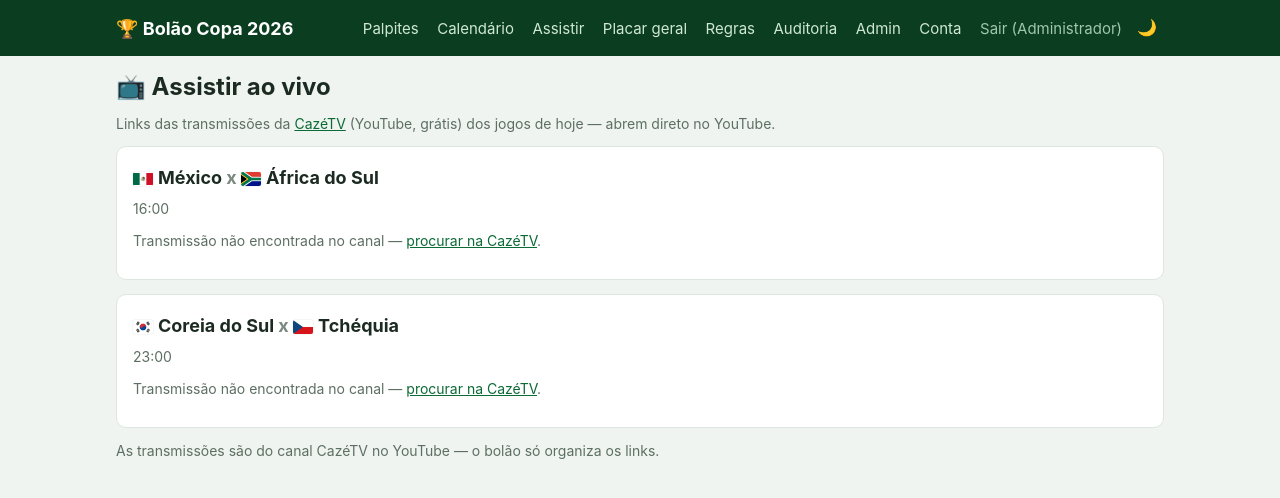
After one commit to Felipe-Meneguzzi/bolao, a Flask app: page /assistir in a window 1280 px wide. The commit adds this page. Shown: the top 498 px of the page. Run offline with Flask 3, Linux system fonts and the light colour scheme; the visitor is signed in with stand-in values (Sample User, id 1); data comes from the database, SQL or seed files in the repository.

Commit message:
:sparkles: feat(assistir): cria aba com links das transmissões da CazéTV

```diff
--- /dev/null
+++ b/templates/assistir.html
@@ -0,0 +1,38 @@
+{% extends 'base.html' %}
+{% block title %}Assistir ao vivo — Bolão Copa 2026{% endblock %}
+{% block content %}
+<h1>📺 Assistir ao vivo</h1>
+<p class="muted">Links das transmissões da <a href="{{ canal }}" target="_blank" rel="noopener">CazéTV</a>
+(YouTube, grátis) dos jogos de hoje — abrem direto no YouTube.</p>
+
+{% for c in cards %}
+<section class="card jogo-tv">
+  <div class="jogo-tv-head">
+    <h2>{{ team_label(c.team1) }} <span class="x">x</span> {{ team_label(c.team2) }}</h2>
+    <span class="muted">{{ c.kickoff[11:16] }}
+      {% if c.score1 is not none %} · encerrado {{ c.score1 }}x{{ c.score2 }}
+      {% elif c.live and c.live.state == 'in' %} · <span class="live-txt">🔴 AO VIVO {{ c.live.s1 }}x{{ c.live.s2 }} ({{ c.live.status }})</span>
+      {% elif c.live %} · ⏱ {{ c.live.s1 }}x{{ c.live.s2 }} (aguarda admin)
+      {% endif %}
+    </span>
+  </div>
+  {% if c.video %}
+  <p>
+    <a class="btn-tv" href="https://www.youtube.com/watch?v={{ c.video.vid }}"
+       target="_blank" rel="noopener">▶ Assistir na CazéTV (YouTube)</a>
+  </p>
+  <p class="muted video-titulo">{{ c.video.titulo }}</p>
+  {% else %}
+  <p class="muted">Transmissão não encontrada no canal —
+  <a href="{{ canal }}" target="_blank" rel="noopener">procurar na CazéTV</a>.</p>
+  {% endif %}
+</section>
+{% else %}
+<div class="card">
+  <p class="muted">Sem jogos hoje. Confira o <a href="{{ url_for('calendario') }}">calendário</a>
+  ou as <a href="{{ canal }}" target="_blank" rel="noopener">transmissões da CazéTV</a>.</p>
+</div>
+{% endfor %}
+
+<p class="muted">As transmissões são do canal CazéTV no YouTube — o bolão só organiza os links.</p>
+{% endblock %}
--- a/templates/base.html
+++ b/templates/base.html
@@ -21,6 +21,7 @@ document.documentElement.dataset.theme = localStorage.getItem('tema') ||
       <nav>
         <a href="{{ url_for('palpites') }}">Palpites</a>
         <a href="{{ url_for('calendario') }}">Calendário</a>
+        <a href="{{ url_for('assistir') }}">Assistir</a>
         <a href="{{ url_for('classificacao') }}">Placar geral</a>
         <a href="{{ url_for('regras') }}">Regras</a>
         <a href="{{ url_for('auditoria') }}">Auditoria</a>
```
